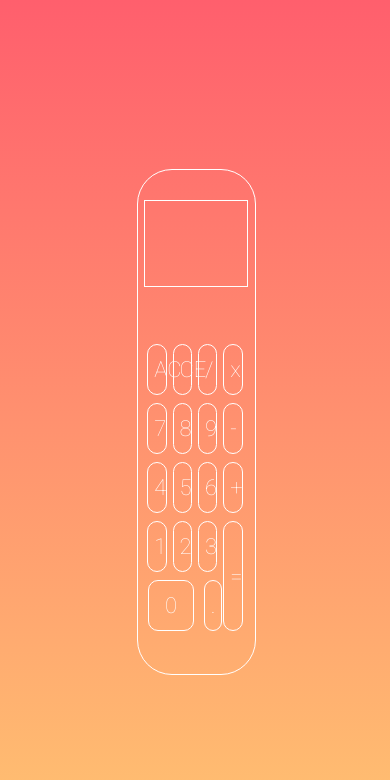
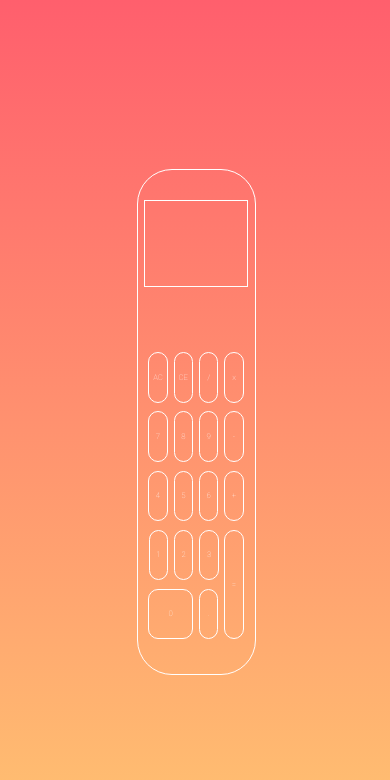
Before and after one commit to AzuZhou/Calculator, a plain HTML site: page index.html in a window 390 px wide. Drawn offline with Linux system fonts and the light colour scheme.

Commit message:
Making the design responsive

```diff
--- a/index.html
+++ b/index.html
@@ -6,6 +6,7 @@
     <link rel="stylesheet" href="stylesheet.css" type="text/css">
     <script src="main.js" type="text/javascript"></script>
     <link href="https://fonts.googleapis.com/css?family=Roboto:100" rel="stylesheet">
+    <meta name="viewport" content="width=device-width, initial-scale=1.0">
 </head>
 
 <body>
@@ -47,13 +48,12 @@
                         </li>
                     </ul>
                 </div>
-                <div id="row">
+                <div id="row-123">
                     <ul>
                         <li>
                             <button type="button" id="square" name="1">1</button>
                             <button type="button" id="square" name="2">2</button>
                             <button type="button" id="square" name="3">3</button>
-                            <button type="button" id="equal">=</button>
                         </li>
                     </ul>
                 </div>
@@ -62,6 +62,7 @@
                         <li id="last-li">
                             <button type="button" id="zero">0</button>
                             <button type="button" id="point">.</button>
+                            <button type="button" id="equal">=</button>
                         </li>
                     </ul>
                 </div>
--- a/stylesheet.css
+++ b/stylesheet.css
@@ -19,7 +19,7 @@ html, body, div {
 
   #calculator {
     display: grid;
-    justify-content: center;
+    justify-items: center;
     align-items: center;
     grid-column:  2;
     grid-row: 2;
@@ -54,7 +54,6 @@ html, body, div {
     width: 26vw;
     height: 10vh;
     color: white;
-
   }
 
   #viewer #entry {
@@ -63,8 +62,7 @@ html, body, div {
     margin: 0;
     width: 24vw;
     height: 5vh;
-    font-size: 26px;
-    padding-top: 1vh;
+    font-size: 3vw;
   }
 
   #viewer #operations {
@@ -73,7 +71,7 @@ html, body, div {
     margin: 0;
     width: 24vw;
     height: 5vh;
-    font-size: 18px;
+    font-size: 1.5vw;
   }
 
   #buttons {
@@ -92,46 +90,59 @@ html, body, div {
     align-items: center;
   }
 
+  #row-123 {
+    height: 7vh;
+    width: 75%;
+    display: flex;
+    justify-content: center;
+    align-items: center;
+    margin-right: 6.3vw;
+  }
+
 #square {
   width: 5vw;
   height: 6vh;
-  margin-bottom: 2vh;
+}
+
+#hidden {
+  width: 5vw;
+  height: 6vh;
 }
 
 #equal {
    width: 5vw;
    height: 13vh;
-   margin-top: 5vh;
+   margin-bottom: 7vh;
 }
 
 #zero {
   height: 6vh;
-  width: 165px;
+  width: 11.5vw;
 }
 
 #row #last-li {
-  width: 19vw;
-  margin-bottom: 2vh;
-  margin-left: 4px;
-}
-
-#row #last-ul {
-  justify-content: left;
+  width: 100%;
+  height: 7vh;
+  display: flex;
+  justify-content: center;
+  align-items: center;
 }
 
 #row #point {
   width: 5vw;
   height: 6vh;
-  margin-left: 10px;
+  margin-left: 1.5vw;
+  margin-right: 1.5vw;
  }
 
  button {
   background-color: Transparent;
+  padding: 0;
   border: 1px solid white;
   border-radius: 10px;
   outline: none;
   color: white;
-  font-size: 22px;
+  font-size: 2vw;
   -webkit-transition-duration: 0.4s;
   transition: white 0.4s ease;
  }
```
